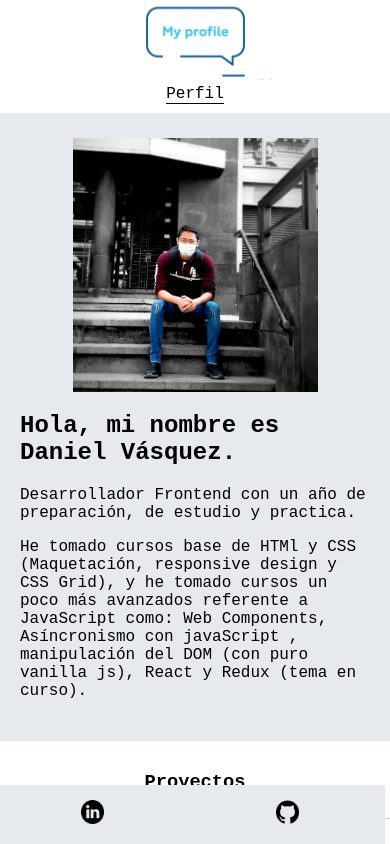
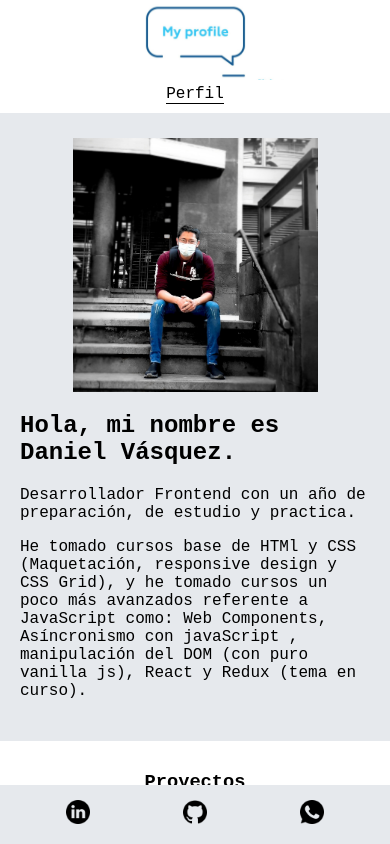
Before and after one commit to Daniel-Vasquez/my-profile, a React (Create React App) app: page /perfil in a window 390 px wide. Shown: the top 844 px of the page. Built offline with nearby package versions, Linux system fonts and the light colour scheme.

Commit message:
Adding whatsapp link

```diff
--- a/src/components/Contacts.js
+++ b/src/components/Contacts.js
@@ -2,6 +2,7 @@ import React from "react";
 import { Link } from "react-router-dom";
 import logoLinkedin from "../images/linkedin.png";
 import logoGithub from "../images/github.png";
+import logoWhats from "../images/whatsapp.png";
 import "./styles/Contacts.css";
 
 function Contacts() {
@@ -36,6 +37,20 @@ function Contacts() {
           />
         </Link>
       </div>
+
+      <div className="contactContainer-whats">
+        <Link
+          className="contactContainer-whats__link"
+          to={{ pathname: "https://api.whatsapp.com/send?phone=525585534135" }}
+          target="_black"
+        >
+          <img
+            className="contactContainer-whats__img"
+            src={logoWhats}
+            alt="Contacto"
+          />
+        </Link>
+      </div>
     </section>
   );
 }
--- a/src/components/styles/Contacts.css
+++ b/src/components/styles/Contacts.css
@@ -2,80 +2,87 @@
   display: flex;
   flex-direction: column;
   width: 50px;
-  text-align: center;
   position: fixed;
-  top: 80%;
+  top: 70%;
   right: 0;
   margin-right: 5px;
 }
 
 .contactContainer .contactContainer-left,
-.contactContainer-right {
+.contactContainer-right,
+.contactContainer-whats {
   display: flex;
   align-items: center;
   padding: 5px;
 }
 
 .contactContainer-envelope__link,
-.contactContainer-heart__link {
+.contactContainer-heart__link,
+.contactContainer-whats__link {
   padding-bottom: 2px;
   text-decoration: none;
   color: black;
 }
 
-.contactContainer .contactContainer-envelope,
-.contactContainer-heart {
-  text-align: initial;
-}
-
 .contactContainer-left__img,
-.contactContainer-right__img {
+.contactContainer-right__img,
+.contactContainer-whats__img {
   width: 85%;
 }
 
 @media screen and (max-width: 750px) {
   .contactContainer {
     flex-direction: row;
+    justify-content: space-evenly;
     bottom: 0;
     top: auto;
     width: 100%;
     height: 7%;
     background-color: #e6e9ed;
+    margin: 0 auto;
   }
 
   .contactContainer-envelope__link,
-  .contactContainer-heart__link {
+  .contactContainer-heart__link,
+  .contactContainer-whats__link {
     padding: 0;
   }
 
   .contactContainer .contactContainer-left,
-  .contactContainer-right {
+  .contactContainer-right,
+  .contactContainer-whats {
     padding: 0;
+    width: 20%;
+    text-align: center;
   }
 
   .contactContainer-left__img,
-  .contactContainer-right__img {
-    width: 8%;
+  .contactContainer-right__img,
+  .contactContainer-whats__img {
+    width: 19%;
   }
 }
 
 @media screen and (max-width: 600px) {
   .contactContainer-left__img,
-  .contactContainer-right__img {
-    width: 11%;
+  .contactContainer-right__img,
+  .contactContainer-whats__img {
+    width: 22%;
   }
 }
 
 @media screen and (max-width: 400px) {
   .contactContainer-left__img,
-  .contactContainer-right__img {
-    width: 12%;
+  .contactContainer-right__img,
+  .contactContainer-whats__img {
+    width: 30%;
   }
 }
 
 @media screen and (max-width: 320px) {
   .contactContainer-left__img,
-  .contactContainer-right__img {
-    width: 17%;
+  .contactContainer-right__img,
+  .contactContainer-whats__img {
+    width: 40%;
   }
 }
```
Also changed, not shown: src/images/whatsapp.png (added).
